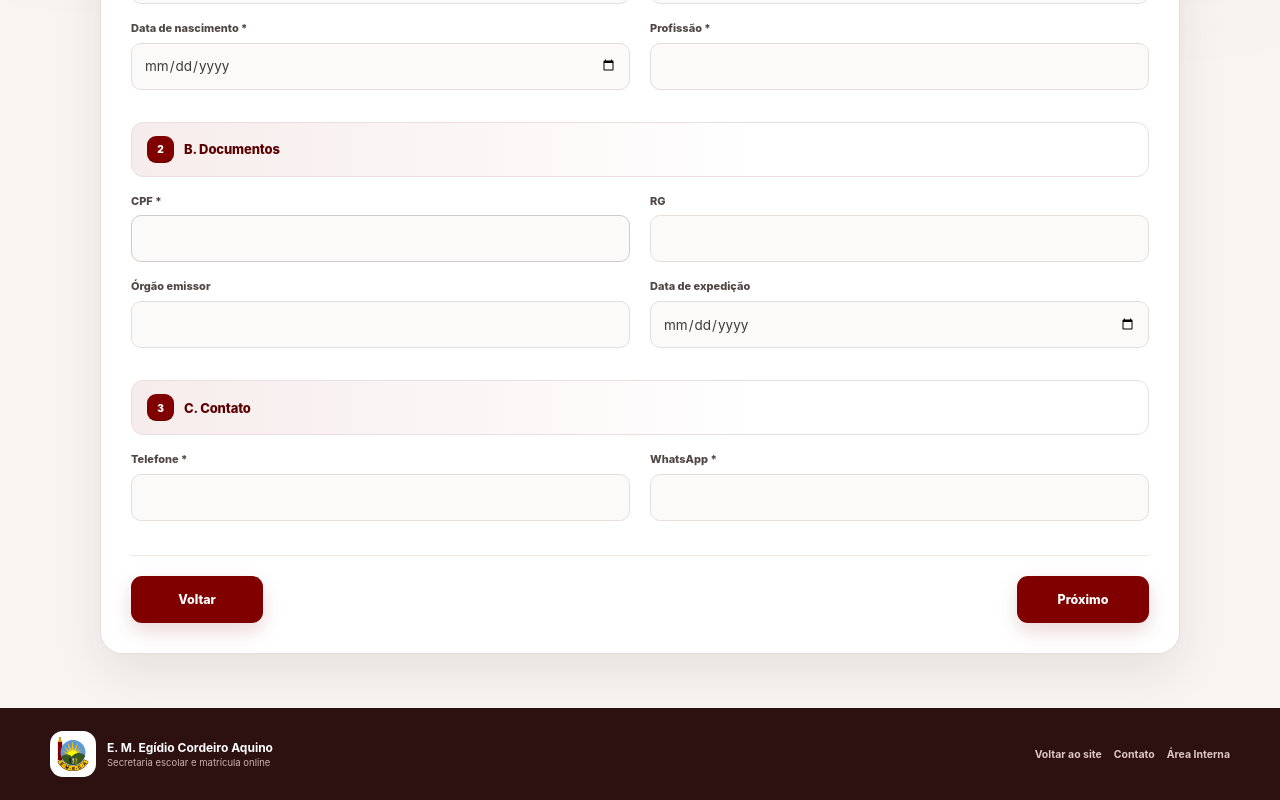
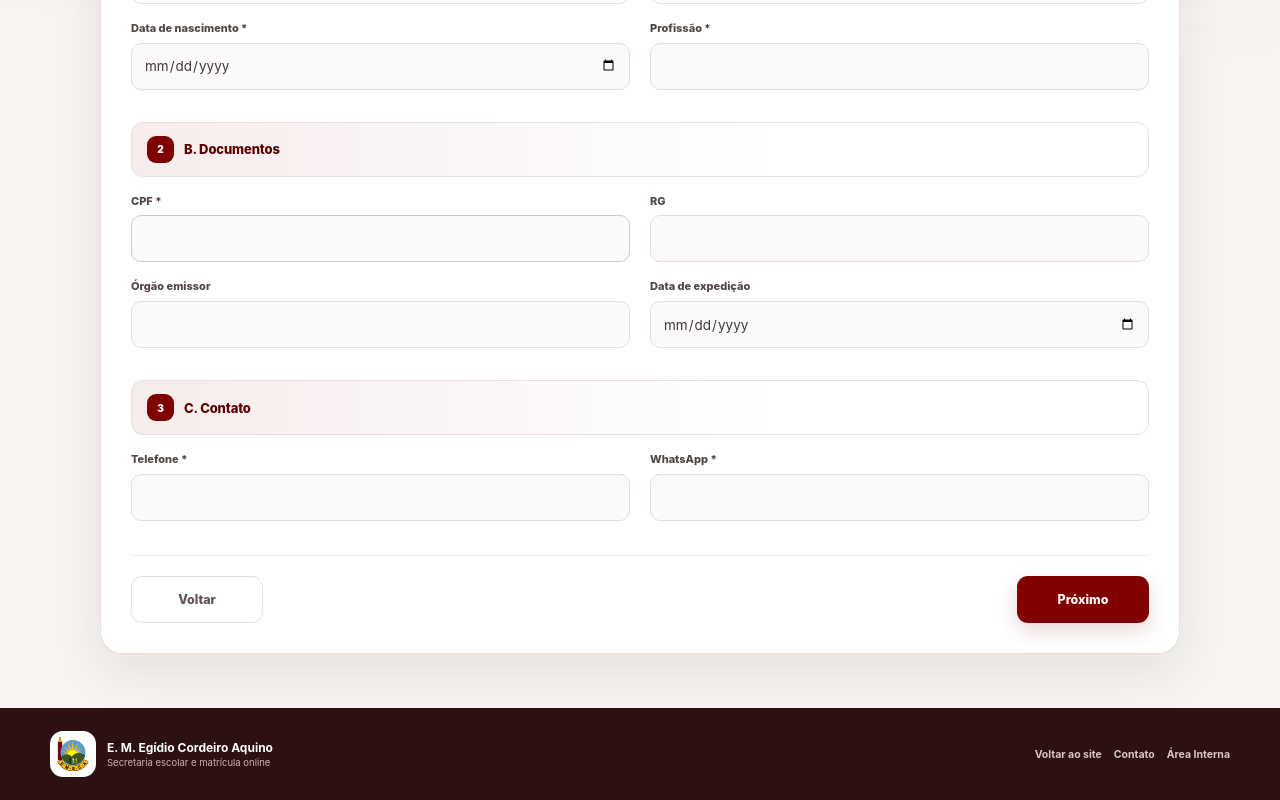
Before and after one commit to Paulo-Andre/emeca, a React (Vite) app in the folder frontend_publico/: page /#/DadosMae in a window 1280 px wide. Shown: the part 565-1365 px from the top of the page. Built offline with nearby package versions, Linux system fonts and the light colour scheme.

Commit message:
Finalizar estilo do botão voltar da matrícula

```diff
--- a/frontend_publico/src/components/css/formulario.css
+++ b/frontend_publico/src/components/css/formulario.css
@@ -375,14 +375,14 @@ form > .section-title:first-child {
   box-shadow: 0 10px 23px rgba(128,0,0,.18);
 }
 
-.btn-next[style] {
+.btn-back {
   border: 1px solid var(--form-border);
   background: #fff !important;
   color: #5e5450 !important;
   box-shadow: none;
 }
 
-.btn-next[style]:hover {
+.btn-back:hover {
   border-color: #d5c4c0;
   background: #f8f4f2 !important;
   color: var(--form-wine) !important;
```
